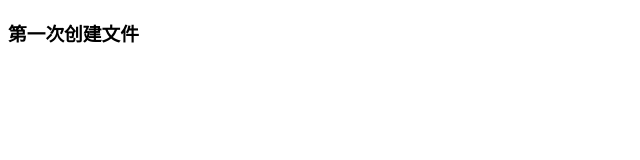
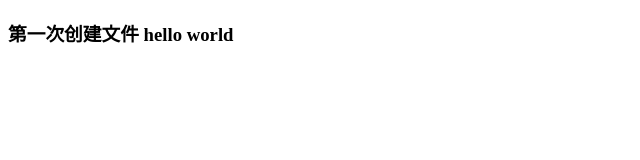
Before and after one commit to wsy150849/wsyck, a plain HTML site: page test.html in a window 1280 px wide. Shown: the whole page, without its empty margins (0-640 px from the left). Drawn offline with Linux system fonts and the light colour scheme.

Commit message:
second commit test.html

```diff
--- a/test.html
+++ b/test.html
@@ -5,7 +5,6 @@
 		<title></title>
 	</head>
 	<body>
-	    <h3>第一次创建文件
-    </h3>
+	    <h3>第一次创建文件 hello world</h3>
 	</body>
 </html>
```
